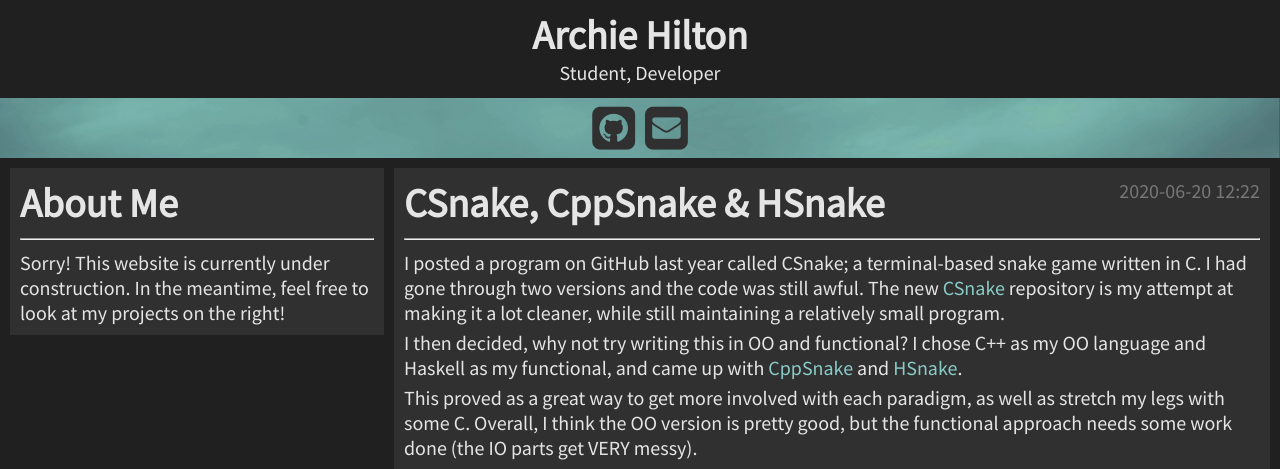
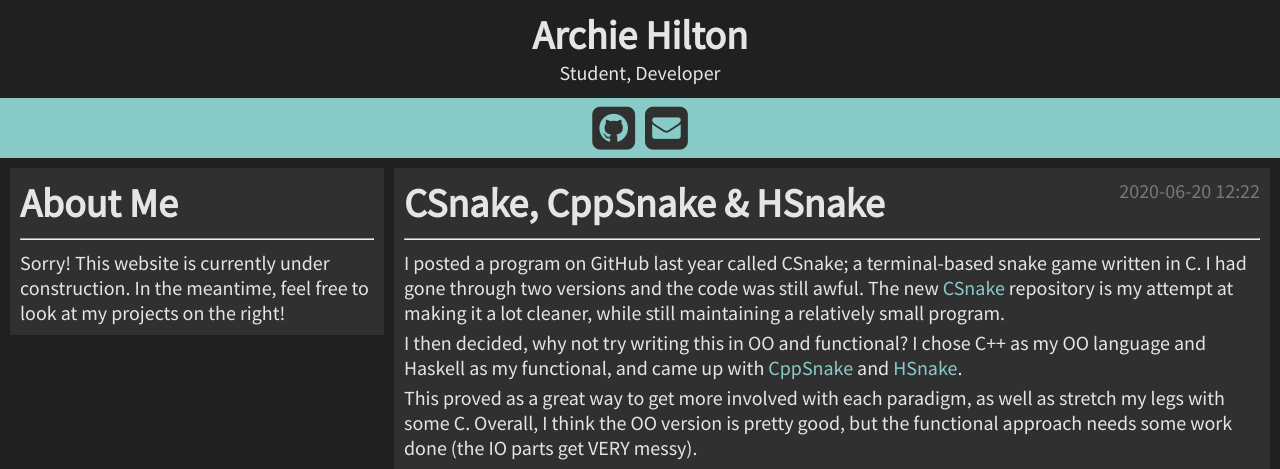
Before and after one commit to thytom/archiehilton.xyz, a PHP site: page / in a window 1280 px wide. Shown: the top 469 px of the page. Run offline with PHP 8.4, Linux system fonts and the light colour scheme.

Commit message:
Remove banner image and replace with just a colour

```diff
--- a/articles/2019-11-07-dwmbar.md
+++ b/articles/2019-11-07-dwmbar.md
@@ -1,7 +1,8 @@
 # dwmbar
 2019-11-07
 
-<img class="img_span" src="img/index-dwmbar.png" alt="dwmbar"/><br>
+<img class="img_span" src="https://raw.githubusercontent.com/thytom/dwmbar/master/res/example.png" alt="dwmbar"/><br>
+
 
 dwmbar is a modular status bar that a friend and I wrote for the dwm tiling
 window manager. I wanted something lightweight and incredibly hackable, and
--- a/style/index.css
+++ b/style/index.css
@@ -45,7 +45,8 @@ header {
 }
 
 #banner {
-	background-image: url("../img/banner.jpg");
+	/* background-image: url("../img/banner.jpg"); */
+	background: #89ccc7;
 
 	height:			3rem;
 	width: 100%;
```
Also changed, not shown: img/banner.jpg, img/index-dwmbar.png (deleted).
